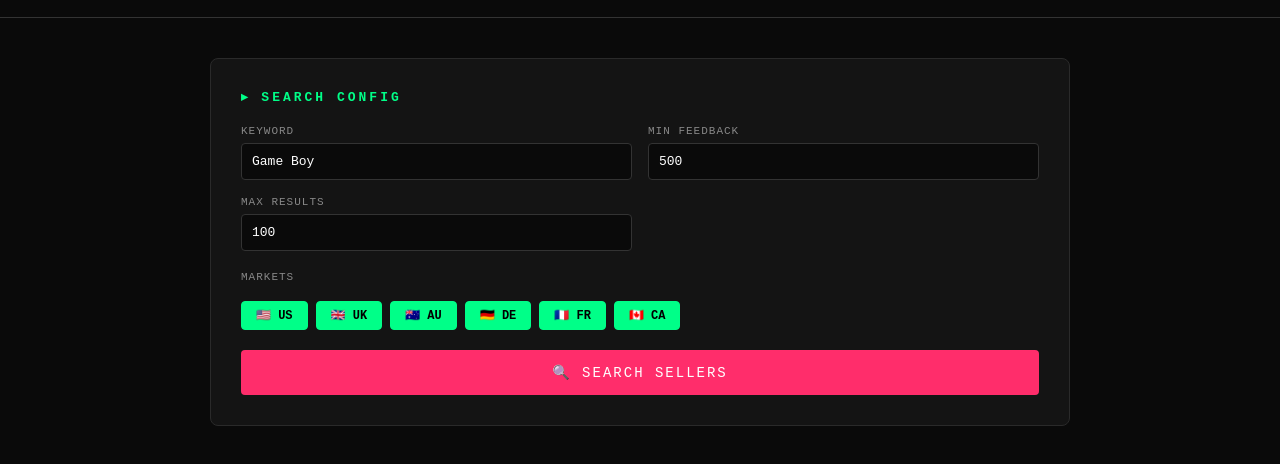
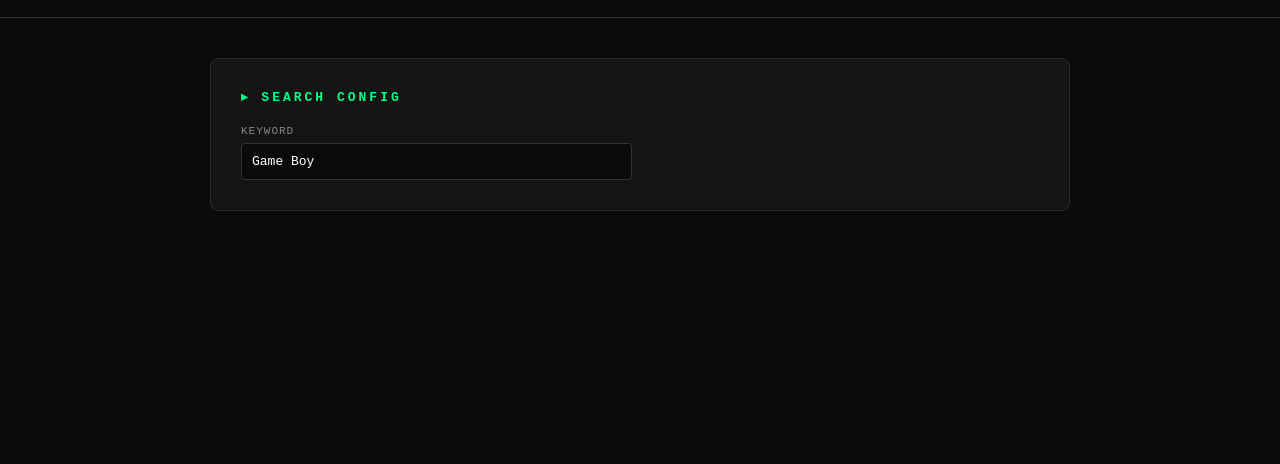
Before and after one commit to kentsuruta-cmyk/ebay-finder, a website: page index.html in a window 1280 px wide. Shown: the part 68-532 px from the top of the page. Drawn offline with Linux system fonts and the light colour scheme.

Commit message:
Update index.html

```diff
--- a/index.html
+++ b/index.html
@@ -33,7 +33,7 @@
     td a { color: #00ff88; text-decoration: none; }
     td a:hover { text-decoration: underline; }
     .status { text-align: center; padding: 40px; color: #888; font-size: 13px; }
-    .error { color: #ff2d6b; }
+    .flag { font-size: 16px; }
   </style>
 </head>
 <body>
@@ -51,112 +51,3 @@
           <input type="text" id="keyword" placeholder="例: Game Boy, 3DS, PSP" value="Game Boy">
         </div>
         <div class="form-group">
-          <label>MIN FEEDBACK</label>
-          <input type="number" id="minFeedback" placeholder="例: 500" value="500">
-        </div>
-        <div class="form-group">
-          <label>MAX RESULTS</label>
-          <input type="number" id="itemsPerPage" placeholder="例: 100" value="100">
-        </div>
-      </div>
-      <div style="margin-top:16px;">
-        <label style="font-size:11px; color:#888; letter-spacing:1px;">MARKETS</label>
-        <div class="markets" id="markets">
-          <button class="market-btn active" data-id="EBAY-US">🇺🇸 US</button>
-          <button class="market-btn active" data-id="EBAY-GB">🇬🇧 UK</button>
-          <button class="market-btn active" data-id="EBAY-AU">🇦🇺 AU</button>
-          <button class="market-btn active" data-id="EBAY-DE">🇩🇪 DE</button>
-          <button class="market-btn active" data-id="EBAY-FR">🇫🇷 FR</button>
-          <button class="market-btn active" data-id="EBAY-CA">🇨🇦 CA</button>
-        </div>
-      </div>
-      <button class="search-btn" id="searchBtn" onclick="startSearch()">🔍 SEARCH SELLERS</button>
-    </div>
-
-    <div class="card" id="resultsCard" style="display:none;">
-      <div class="results-header">
-        <h2>▸ RESULTS</h2>
-        <span id="resultCount"></span>
-      </div>
-      <div id="resultsBody"></div>
-    </div>
-  </div>
-
-  <script>
-    document.querySelectorAll('.market-btn').forEach(btn => {
-      btn.addEventListener('click', () => btn.classList.toggle('active'));
-    });
-
-    async function startSearch() {
-      const keyword = document.getElementById('keyword').value.trim();
-      const minFeedback = document.getElementById('minFeedback').value || 0;
-      const itemsPerPage = document.getElementById('itemsPerPage').value || 50;
-      const activeMarkets = [...document.querySelectorAll('.market-btn.active')].map(b => b.dataset.id);
-
-      if (!keyword) { alert('キーワードを入力してください'); return; }
-      if (activeMarkets.length === 0) { alert('マーケットを1つ以上選択してください'); return; }
-
-      const btn = document.getElementById('searchBtn');
-      btn.disabled = true;
-      btn.textContent = '⏳ SEARCHING...';
-
-      const resultsCard = document.getElementById('resultsCard');
-      const resultsBody = document.getElementById('resultsBody');
-      resultsCard.style.display = 'block';
-      resultsBody.innerHTML = '<div class="status">検索中...</div>';
-
-      const allSellers = {};
-
-      for (const market of activeMarkets) {
-        try {
-          const res = await fetch(`/api/search?keyword=${encodeURIComponent(keyword)}&globalId=${market}&itemsPerPage=${itemsPerPage}&minFeedback=${minFeedback}`);
-          const data = await res.json();
-          if (data.sellers) {
-            for (const seller of data.sellers) {
-              const key = `${seller.username}_${market}`;
-              allSellers[key] = { ...seller, market };
-            }
-          }
-        } catch (e) {
-          console.error(`Error for ${market}:`, e);
-        }
-      }
-
-      const sellers = Object.values(allSellers).sort((a, b) => b.feedbackScore - a.feedbackScore);
-
-      document.getElementById('resultCount').textContent = `${sellers.length} sellers found`;
-
-      if (sellers.length === 0) {
-        resultsBody.innerHTML = '<div class="status">条件に合うセラーが見つかりませんでした</div>';
-      } else {
-        resultsBody.innerHTML = `
-          <table>
-            <thead>
-              <tr>
-                <th>SELLER</th>
-                <th>MARKET</th>
-                <th>FEEDBACK</th>
-                <th>RATING</th>
-                <th>ITEMS</th>
-              </tr>
-            </thead>
-            <tbody>
-              ${sellers.map(s => `
-                <tr>
-                  <td><a href="https://www.ebay.com/usr/${s.username}" target="_blank">${s.username}</a></td>
-                  <td>${s.market}</td>
-                  <td>${s.feedbackScore.toLocaleString()}</td>
-                  <td>${s.feedbackPercentage}%</td>
-                  <td>${s.itemCount}</td>
-                </tr>
-              `).join('')}
-            </tbody>
-          </table>`;
-      }
-
-      btn.disabled = false;
-      btn.textContent = '🔍 SEARCH SELLERS';
-    }
-  </script>
-</body>
-</html>
```
